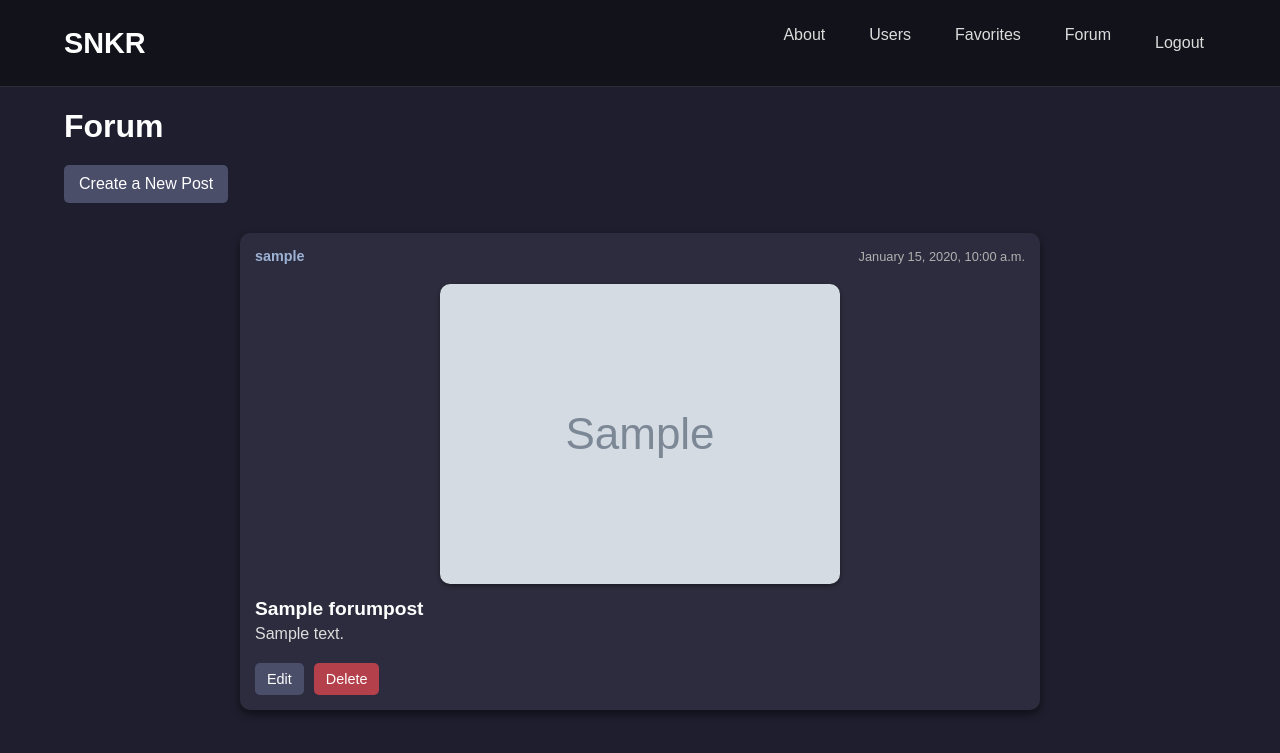
After one commit to AC244/SNKR, a Django app: page /forum/ in a window 1280 px wide. The commit adds this page. Shown: the top 753 px of the page. Run offline with Django 5.2, Linux system fonts and the light colour scheme; a user stored in the database is signed in; tables that the repository leaves empty hold one stand-in row (values such as "Sample post"); grey boxes marked "Sample" are stand-in pictures.

Commit message:
forum page CRUD

```diff
--- a/main_app/models.py
+++ b/main_app/models.py
@@ -21,3 +21,13 @@ class FavoriteShoe(models.Model):
 
     def __str__(self):
         return f"{self.user.username} - {self.shoe.name}"
+
+class ForumPost(models.Model):
+    user = models.ForeignKey(User, on_delete=models.CASCADE, related_name="posts")
+    title = models.CharField(max_length=200)
+    content = models.TextField()
+    image = models.ImageField(upload_to='forum_images/', blank=True, null=True)
+    created_at = models.DateTimeField(auto_now_add=True)
+
+    def __str__(self):
+        return f"{self.title} by {self.user.username}"
--- /dev/null
+++ b/main_app/static/css/forum.css
@@ -0,0 +1,121 @@
+/* Forum Page Container */
+.forum-container {
+    max-width: 800px;
+    margin: 20px auto;
+    display: flex;
+    flex-direction: column;
+    gap: 15px;
+}
+
+/* Forum Post - Message Bubble */
+.forum-post {
+    background: #2c2c3e;
+    color: #dcdcdc;
+    border-radius: 10px;
+    padding: 15px;
+    box-shadow: 0 4px 8px rgba(0, 0, 0, 0.5);
+    display: flex;
+    flex-direction: column;
+    gap: 10px;
+    position: relative;
+}
+
+/* Header - Username and Timestamp */
+.post-header {
+    display: flex;
+    justify-content: space-between;
+    align-items: center;
+    font-size: 0.9rem;
+    color: #9db2d4;
+}
+
+/* Message Content */
+.post-content h3 {
+    margin: 0;
+    color: #ffffff;
+    font-size: 1.2rem;
+}
+
+.post-content p {
+    margin: 5px 0 0;
+    color: #dcdcdc;
+    font-size: 1rem;
+}
+
+/* Image Container */
+.post-image-container {
+    margin-top: 10px;
+    text-align: center;
+}
+
+.post-image {
+    max-width: 100%;
+    max-height: 300px;
+    object-fit: contain;
+    border-radius: 10px;
+    background-color: #121212;
+    box-shadow: 0 2px 4px rgba(0, 0, 0, 0.4);
+}
+
+/* Time Styling */
+.post-time {
+    font-size: 0.8rem;
+    color: #b0b0b0;
+}
+
+/* Button to Add Post */
+.add-button {
+    display: inline-block;
+    margin: 10px 0;
+    background: #4a4e69;
+    color: #ffffff;
+    padding: 10px 15px;
+    border-radius: 5px;
+    text-decoration: none;
+    transition: background-color 0.3s ease;
+}
+
+.add-button:hover {
+    background: #6c708d;
+}
+
+/* Action Buttons */
+.post-actions {
+    margin-top: 10px;
+    display: flex;
+    gap: 10px;
+}
+
+.edit-button, .delete-button, .submit-button, .cancel-button {
+    display: inline-block;
+    padding: 8px 12px;
+    font-size: 0.9rem;
+    color: #ffffff;
+    text-decoration: none;
+    border-radius: 5px;
+    transition: background-color 0.3s ease;
+}
+
+.edit-button {
+    background-color: #4a4e69;
+}
+
+.delete-button {
+    background-color: #b3404a;
+}
+
+.cancel-button {
+    background-color: #6c708d;
+}
+
+.submit-button:hover, .edit-button:hover {
+    background-color: #6c708d;
+}
+
+.delete-button:hover {
+    background-color: #d9534f;
+}
+
+.cancel-button:hover {
+    background-color: #4a4e69;
+}
--- a/main_app/templates/base.html
+++ b/main_app/templates/base.html
@@ -20,6 +20,7 @@
                 {% if user.is_authenticated %}
                 <li><a href="{% url 'user_list' %}">Users</a></li>
                     <li><a href="{% url 'favorite_shoes' %}">Favorites</a></li>
+                    <li><a href="{% url 'forum' %}">Forum</a></li>
                     <li>
                         <form method="post" action="{% url 'logout' %}">
                             {% csrf_token %}
--- /dev/null
+++ b/main_app/templates/forum.html
@@ -0,0 +1,39 @@
+{% extends 'base.html' %}
+{% load static %}
+
+{% block head %}
+<link rel="stylesheet" href="{% static 'css/forum.css' %}">
+{% endblock %}
+
+{% block content %}
+<h1>Forum</h1>
+<a href="{% url 'create_post' %}" class="add-button">Create a New Post</a>
+
+<div class="forum-container">
+    {% for post in posts %}
+        <div class="forum-post">
+            <div class="post-header">
+                <strong>{{ post.user.username }}</strong>
+                <span class="post-time">{{ post.created_at|date:"F j, Y, g:i a" }}</span>
+            </div>
+            {% if post.image %}
+                <div class="post-image-container">
+                    <img src="{{ post.image.url }}" alt="{{ post.title }}" class="post-image">
+                </div>
+            {% endif %}
+            <div class="post-content">
+                <h3>{{ post.title }}</h3>
+                <p>{{ post.content }}</p>
+            </div>
+            {% if user == post.user %}
+                <div class="post-actions">
+                    <a href="{% url 'update_post' post.pk %}" class="edit-button">Edit</a>
+                    <a href="{% url 'delete_post' post.pk %}" class="delete-button">Delete</a>
+                </div>
+            {% endif %}
+        </div>
+    {% empty %}
+        <p>No posts yet. Be the first to post something!</p>
+    {% endfor %}
+</div>
+{% endblock %}
--- a/main_app/urls.py
+++ b/main_app/urls.py
@@ -17,5 +17,10 @@ urlpatterns = [
     path('about/', views.about, name='about'),
     path('users/', views.user_list, name='user_list'),
     path('profile/<int:user_id>/', views.user_profile, name='user_profile'),
+    path('forum/', views.forum, name='forum'),
+    path('forum/new/', views.create_post, name='create_post'),
+    path('forum/<int:pk>/edit/', views.update_post, name='update_post'),
+    path('forum/<int:pk>/delete/', views.delete_post, name='delete_post'),
+
 
 ]
--- a/main_app/views.py
+++ b/main_app/views.py
@@ -9,6 +9,8 @@ from django.contrib.auth.views import LoginView
 from django.contrib.auth.forms import UserCreationForm
 from django.contrib.auth import login
 from django.contrib.auth.models import User
+from .models import ForumPost
+from .forms import ForumPostForm
 
 # Landing Page View
 def landing_page(request):
@@ -119,3 +121,44 @@ def favorite_shoes(request):
 def about(request):
     """About Page View."""
     return render(request, 'about.html')
+
+# Read - Display all forum posts
+def forum(request):
+    posts = ForumPost.objects.all().order_by('-created_at')
+    return render(request, 'forum.html', {'posts': posts})
+
+# Create - Allow logged-in users to create posts
+@login_required
+def create_post(request):
+    if request.method == 'POST':
+        form = ForumPostForm(request.POST, request.FILES)
+        if form.is_valid():
+            post = form.save(commit=False)
+            post.user = request.user
+            post.save()
+            return redirect('forum')
+    else:
+        form = ForumPostForm()
+    return render(request, 'create_post.html', {'form': form})
+
+# Update - Allow users to edit their posts
+@login_required
+def update_post(request, pk):
+    post = get_object_or_404(ForumPost, pk=pk, user=request.user)
+    if request.method == 'POST':
+        form = ForumPostForm(request.POST, request.FILES, instance=post)
+        if form.is_valid():
+            form.save()
+            return redirect('forum')
+    else:
+        form = ForumPostForm(instance=post)
+    return render(request, 'update_post.html', {'form': form, 'post': post})
+
+# Delete - Allow users to delete their posts
+@login_required
+def delete_post(request, pk):
+    post = get_object_or_404(ForumPost, pk=pk, user=request.user)
+    if request.method == 'POST':
+        post.delete()
+        return redirect('forum')
+    return render(request, 'delete_post.html', {'post': post})
```
Also changed, not shown: main_app/forms.py (+9 -1 lines), main_app/templates/create_post.html (added, +11 -0 lines), main_app/templates/delete_post.html (added, +10 -0 lines), main_app/templates/update_post.html (added, +9 -0 lines), forum_images/86721A22-F463-48B1-BE51-F907A27650F8.jpeg (added), main_app/migrations/0003_forumpost.py (added).
